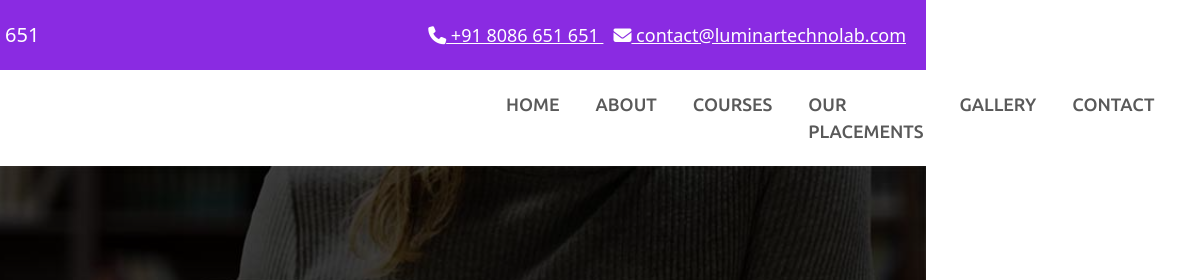
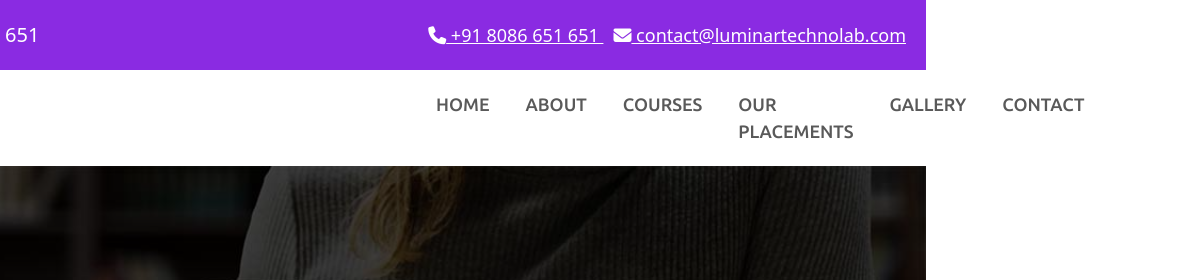
Before and after one commit to Sandeep-Vijay/Luminar-Website, a plain HTML site: page index.html in a window 1280 px wide. Shown: the top 280 px of the page, 354-1552 px from the left, 1198 px wide, since content can reach past the window. Drawn offline with nearby package versions, Linux system fonts and the light colour scheme.

```diff
--- a/index.html
+++ b/index.html
@@ -41,14 +41,14 @@
 
 
 
-  <nav class="navbar navbar-expand-lg bg-white sticky-top ">
+  <nav class="navbar navbar-expand-lg bg-white sticky-top " id="navbarr">
         <div class="container-fluid ">
           <img src="./images/logo lumi.png" alt="" class="lumi">
           <button class="navbar-toggler" type="button" data-bs-toggle="collapse" data-bs-target="#navbarNav" aria-controls="navbarNav" aria-expanded="false" aria-label="Toggle navigation">
             <span class="navbar-toggler-icon"></span>
           </button>
           <div class="collapse navbar-collapse" id="navbarNav">
-            <ul class="navbar-nav   ">
+            <ul class="navbar-nav ">
               <li class="nav-item ">
                 <a class="nav-link  " aria-current="page" href="#">HOME</a>
               </li>
--- a/luminarwebsite.css
+++ b/luminarwebsite.css
@@ -4,14 +4,13 @@
 
 .nav-link{
     font-size: large;
-    margin-left: 20px;
-    font-weight: 500;
+    margin-right: 20px;
     font-family: 'Ubuntu', sans-serif;
 
 }
 
 .navbar-nav {
-    margin-left: 500px;
+    margin-left: 450px;
 }
 .lumi{
 height: 80px;
```
